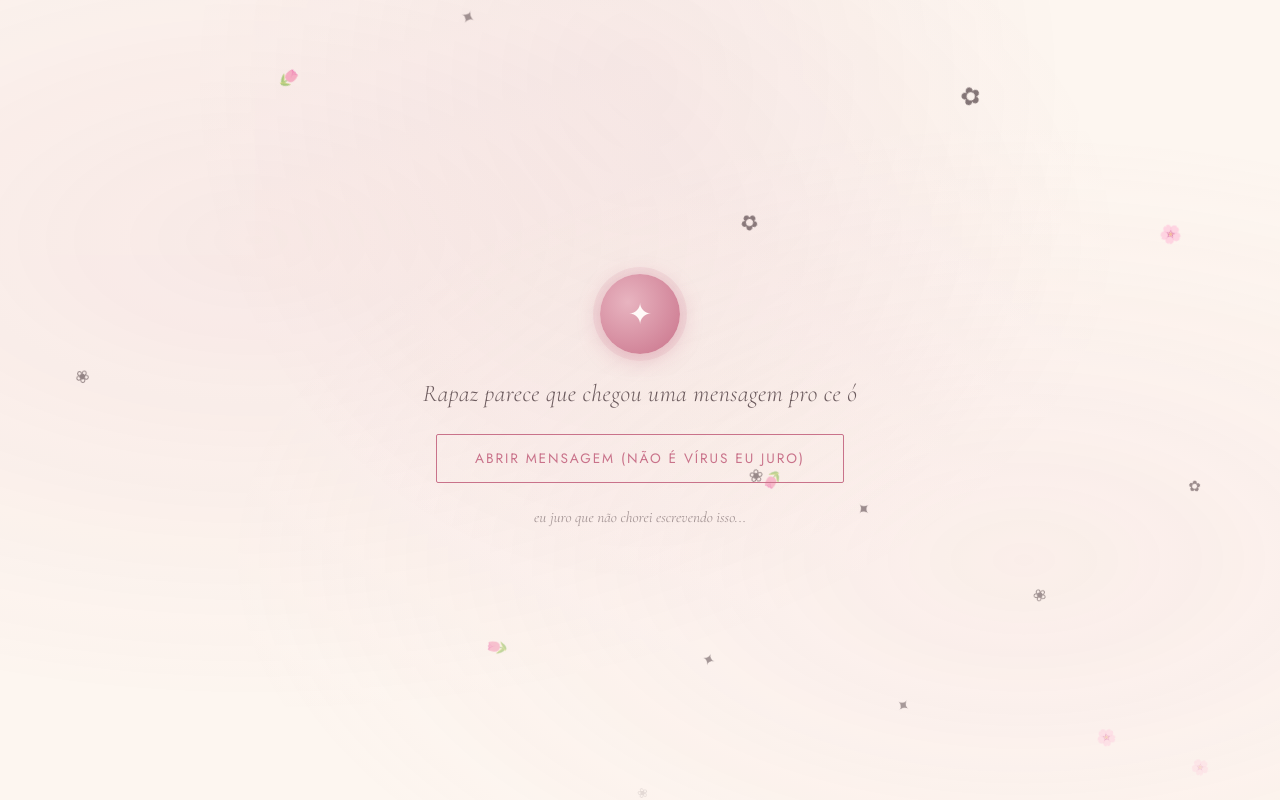
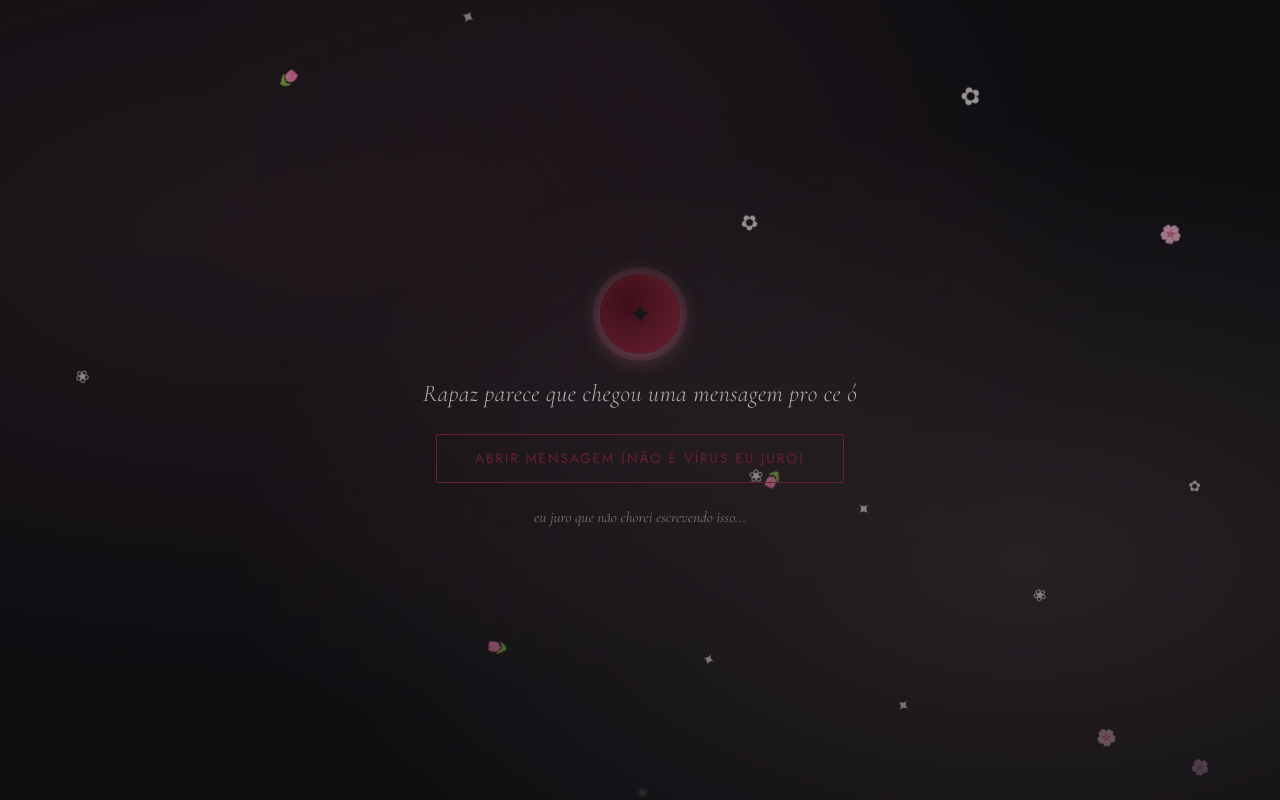
Before and after one commit to vittohz/aniversario-yasmin, a plain HTML site: page index.html in a window 1280 px wide. Drawn offline with nearby package versions, Linux system fonts and the light colour scheme.

Commit message:
Update style.css

```diff
--- a/style.css
+++ b/style.css
@@ -2,13 +2,13 @@
    VARIÁVEIS DE TEMA
    ============================================== */
 :root {
-  --primary-color:    #c9728a;
-  --secondary-color:  #e8b4c0;
-  --background-color: #fdf6f0;
-  --accent-color:     #a85470;
-  --text-color:       #3d2b30;
-  --card-bg:          #fffaf8;
-  --card-border:      #e8d5d0;
+  --primary-color:    #6b1f2f;  /* vinho escuro */
+  --secondary-color:  #3b0f1a;  /* vermelho quase preto */
+  --background-color: #0e0e11;  /* preto azulado */
+  --accent-color:     #9c3b52;  /* rosa escuro queimado */
+  --text-color:       #e6e0e2;  /* branco suave */
+  --card-bg:          #16161b;  /* cinza preto */
+  --card-border:      #2a1a1f;
 
   --font-display: 'Cormorant Garamond', Georgia, serif;
   --font-body:    'Jost', 'Helvetica Neue', sans-serif;
```
